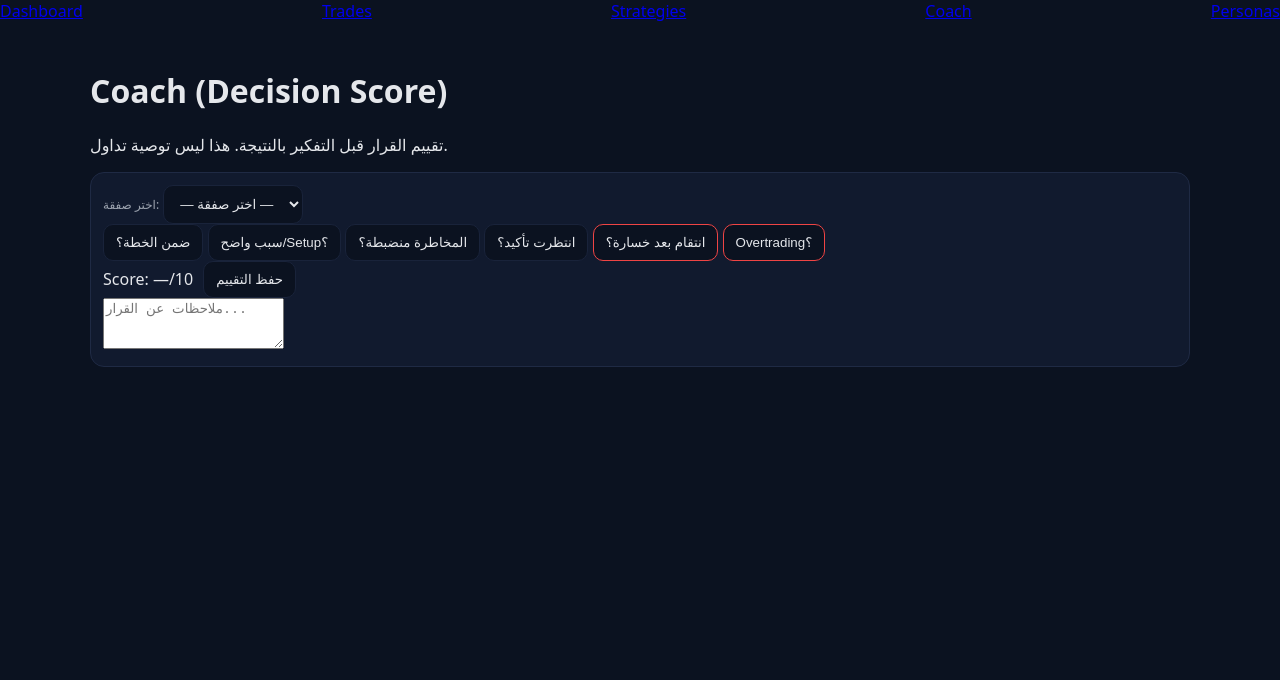
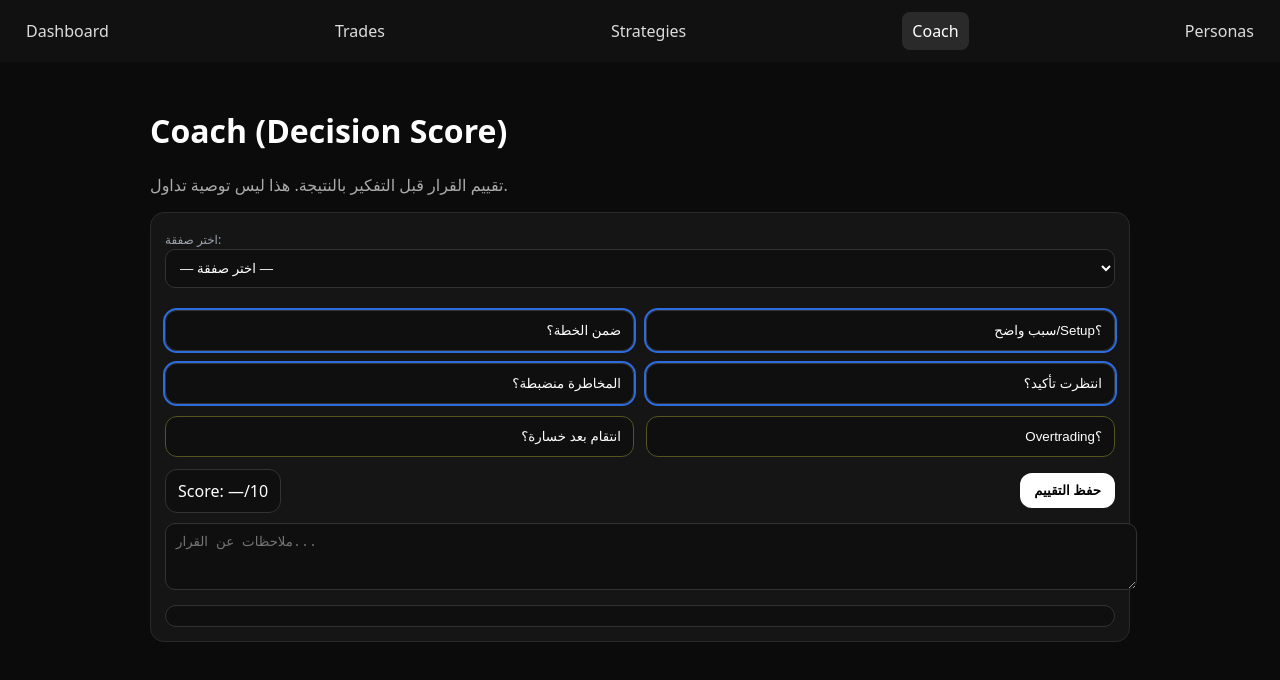
Before and after one commit to NoorSultan6/forex-journal, a plain HTML site: page coach.html in a window 1280 px wide. Drawn offline with Linux system fonts and the light colour scheme.

Commit message:
Update style.css

```diff
--- a/style.css
+++ b/style.css
@@ -138,3 +138,25 @@ th,td{
   text-align:right;
   font-size:14px;
 }
+
+.container { max-width: 980px; margin: 0 auto; padding: 16px; }
+.topbar { display:flex; gap:10px; padding:12px 16px; background:#111; position:sticky; top:0; }
+.nav { color:#ddd; text-decoration:none; padding:8px 10px; border-radius:8px; }
+.nav.active { background:#2a2a2a; color:#fff; }
+.card { background:#151515; color:#fff; border:1px solid #2a2a2a; border-radius:14px; padding:14px; margin-top:14px; }
+.muted { color:#aaa; }
+.input { width:100%; padding:10px; border-radius:10px; border:1px solid #333; background:#0f0f0f; color:#fff; }
+.textarea { width:100%; padding:10px; border-radius:10px; border:1px solid #333; background:#0f0f0f; color:#fff; margin-top:10px; }
+.grid2 { display:grid; grid-template-columns:1fr; gap:12px; margin-top:12px; }
+@media(min-width:768px){ .grid2{ grid-template-columns:1fr 1fr; } }
+.toggle { padding:12px; border-radius:12px; border:1px solid #333; background:#0f0f0f; color:#fff; text-align:right; }
+.toggle.on { outline:2px solid #2d6cdf; }
+.toggle.danger { border-color:#552; }
+.pillRow { display:flex; gap:8px; flex-wrap:wrap; margin-top:10px; }
+.pill { background:#0f0f0f; border:1px solid #333; padding:6px 10px; border-radius:999px; color:#ddd; font-size:13px; }
+.row { display:flex; gap:10px; align-items:center; justify-content:space-between; margin-top:12px; flex-wrap:wrap; }
+.btn { background:#fff; color:#000; border:none; padding:10px 14px; border-radius:12px; font-weight:700; }
+.scoreBox { background:#0f0f0f; border:1px solid #333; padding:10px 12px; border-radius:12px; color:#fff; }
+.verdict { margin-top:10px; padding:10px; border-radius:12px; background:#0f0f0f; border:1px solid #333; color:#ddd; }
+.stats { display:flex; gap:8px; flex-wrap:wrap; margin-top:10px; }
+body { background:#0b0b0b; color:#fff; }
```
